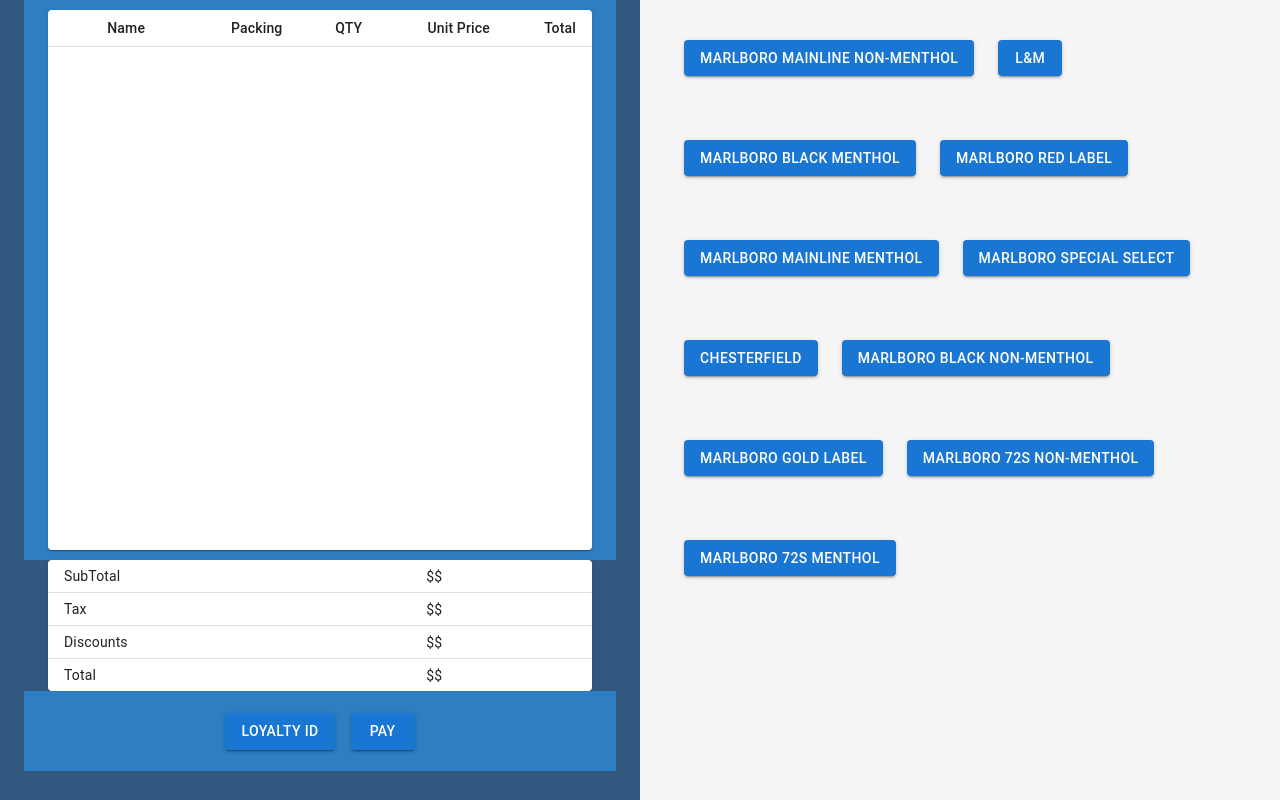
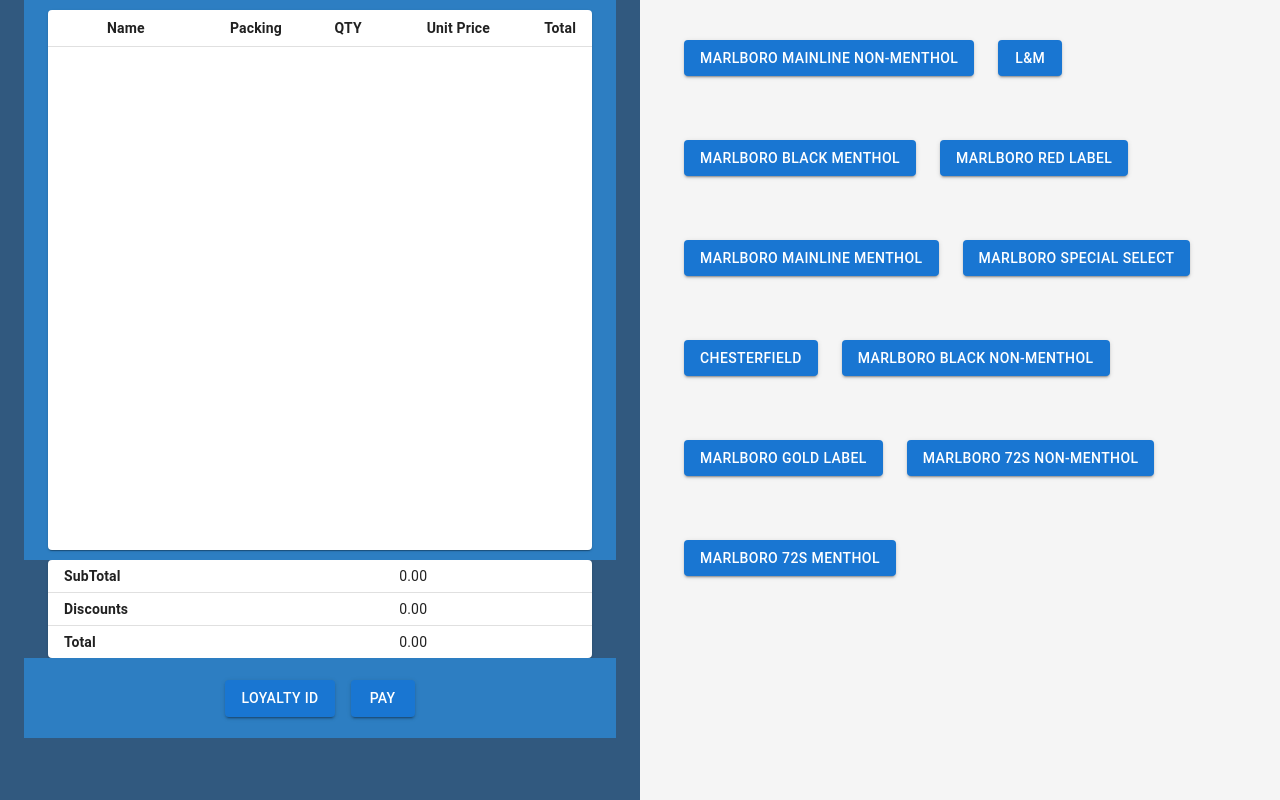
Before and after one commit to tyler-mcwilliam/pos-system, a React (Create React App) app: page / in a window 1280 px wide. Built offline with nearby package versions, Linux system fonts and the light colour scheme.

Commit message:
finished!

```diff
--- a/public/structures/pos_fetch_response.json
+++ b/public/structures/pos_fetch_response.json
@@ -17,7 +17,7 @@
           "offersStatusCode": "0000",
           "offersStatusMessage": "Success",
           "offerCustomMessages": [],
-          "offerID": "48980224-4228-4a04-8ac2-32171015b2ad",
+          "offerID": "6aa6327b-b84f-4a5b-84eb-7646ffbf8d3f",
           "offerStartDateTime": "2024-05-06T00:00:00",
           "offerEndDateTime": "2025-06-15T23:59:59"
         }
--- a/public/structures/pos_finalize_response.json
+++ b/public/structures/pos_finalize_response.json
@@ -17,7 +17,7 @@
           "offersClaimedStatus": [
             {
               "claimID": "2c7ecaf3-f17d-4b8c-8031-d3f91235aba5",
-              "claimedOfferID": "48980224-4228-4a04-8ac2-32171015b2ad",
+              "claimedOfferID": "6aa6327b-b84f-4a5b-84eb-7646ffbf8d3f",
               "claimStatus": "0000",
               "claimStatusMessage": "Success"
             }
--- a/src/App.js
+++ b/src/App.js
@@ -49,6 +49,13 @@
         (item) => item === existingProduct,
       );
       state.selectedProducts[index].quantity += 1;
+      state.selectedProducts[index].totalPrice =
+        Math.round(
+          state.selectedProducts[index].unitPrice *
+            state.selectedProducts[index].quantity *
+            100,
+        ) / 100;
+
       setState({
         ...state,
         selectedProducts: state.selectedProducts,
@@ -62,16 +69,14 @@
         .includes(packing["UPC"]),
     );
     const price =
-      packing["ConversionFactor"] *
-      state.prices.find((item) =>
-        item["SKUGUID"].includes(parentProduct["SKUGUID"]),
-      )["Allowances"][0]["MaxSuggestedRetailSellingPrice"];
+      Math.round(
+        packing["ConversionFactor"] *
+          state.prices.find((item) =>
+            item["SKUGUID"].includes(parentProduct["SKUGUID"]),
+          )["Allowances"][0]["MaxSuggestedRetailSellingPrice"] *
+          100,
+      ) / 100;
 
-    // const price =
-    //   packing["ConversionFactor"] *
-    //   state.prices.find((item) => item["SKUGUID"].includes(product["SKUGUID"]))[
-    //     "Allowances"
-    //   ][0]["MaxSuggestedRetailSellingPrice"];
     const quantity = 1;
     const newProduct = {
       name: parentProduct["SKUName"],
@@ -94,12 +99,19 @@
   }
   function deleteProductState(product) {
     //To be fixed
+    var index = state.selectedProducts.indexOf(product);
+    if (index !== -1) {
+      const spliceAmount =
+        state.selectedProducts[index + 1] &&
+        state.selectedProducts[index + 1]["upc"] === "offer"
+          ? 2
+          : 1;
+      state.selectedProducts.splice(index, spliceAmount);
+    }
+
     setState({
       ...state,
-      selectedProducts: state.selectedProducts.slice(
-        state.selectedProducts.find(product),
-        state.selectedProducts.find(product) + 1,
-      ),
+      selectedProducts: state.selectedProducts,
     });
   }
   function openPackingModal(product) {
@@ -138,8 +150,10 @@
         );
     }
     //
-    if (state.loyaltyId["isValid"] && state.personalOffer === {}) {
-      console.log("test");
+    if (
+      state.loyaltyId["isValid"] &&
+      JSON.stringify(state.personalOffer) === "{}"
+    ) {
       fetch("structures/pos_fetch_response.json")
         .then((response) => response.json())
         .then((jsonResponse) =>
@@ -147,30 +161,57 @@
             ...state,
             personalOffer: state.loyaltyOffers.find(
               (offer) =>
-                offer["offerId"] ===
-                jsonResponse["details"][0]["offersAvailable"][0]["offerId"],
+                offer["offerID"] ===
+                jsonResponse["details"][0]["offersAvailable"][0]["offerID"],
             ),
           }),
         );
     }
+    state.selectedProducts.forEach((product) => checkPackingForOffer(product));
   });
 
-  // outputs a javascript object from the parsed json
-  // const nock = require("nock");
+  function checkPackingForOffer(packing) {
+    const index = state.selectedProducts.findIndex((item) => item === packing);
+    // check if offer applies
+    if (JSON.stringify(state.personalOffer) !== "{}") {
+      //are applicable products in cart
+      const brandGuidObject = state.brandGUID.find((guid) =>
+        guid["packings"].find(
+          (guidPacking) => guidPacking["upc"] === packing["upc"],
+        ),
+      );
 
-  // const scope = nock("https://api.github.com")
-  //   .get("/repos/atom/atom/license")
-  //   .reply(200, {
-  //     license: {
-  //       key: "mit",
-  //       name: "MIT License",
-  //       spdx_id: "MIT",
-  //       url: "https://api.github.com/licenses/mit",
-  //       node_id: "MDc6TGljZW5zZTEz",
-  //     },
-  //   });
+      if (!brandGuidObject) {
+        return false;
+      }
 
-  // fetch("https://api.github.com/repos/atom/atom");
+      const brandGUID = brandGuidObject["brandGUID"];
+      if (
+        state.personalOffer["brands"].find(
+          (brand) => brand["brandGUID"] === brandGUID,
+        ) &&
+        state.selectedProducts[index].quantity >=
+          state.personalOffer["minimumQuantity"] &&
+        !state.selectedProducts.find((product) => product["upc"] === "offer")
+      ) {
+        const offerProduct = {
+          name: state.personalOffer["offerDescription"],
+          upc: "offer",
+          uom: "",
+          quantity: 1,
+          unitPrice: state.personalOffer["offerValue"] * -1,
+          totalPrice: state.personalOffer["offerValue"] * -1,
+        };
+        state.selectedProducts.splice(index + 1, 0, offerProduct);
+
+        setState({
+          ...state,
+          selectedProducts: state.selectedProducts,
+        });
+      }
+      return true;
+    }
+  }
 
   return (
     <div className="App">
@@ -216,7 +257,7 @@
             padding: "25px",
           }}
         >
-          <TotalsTable />
+          <TotalsTable selectedProducts={state.selectedProducts} />
         </Container>
         <Container
           fixed
@@ -364,8 +405,11 @@
                     },
                   })
                 }
-              />
-              <Button />
+              />{" "}
+              <br />
+              <Button variant="contained" onClick={() => closeLoyaltyModal()}>
+                Enter
+              </Button>
             </Box>
           </Modal>
         </div>
--- a/src/components/PosTable.js
+++ b/src/components/PosTable.js
@@ -9,18 +9,25 @@
 import DeleteIcon from "@mui/icons-material/Delete";
 
 export default function PosTable(props) {
-  console.log(props.products);
   return (
     <TableContainer sx={{ height: "100%" }} component={Paper}>
       <Table sx={{ minWidth: 300 }} size="small" aria-label="a dense table">
         <TableHead>
           <TableRow>
             <TableCell></TableCell>
-            <TableCell>Name</TableCell>
-            <TableCell align="right">Packing</TableCell>
-            <TableCell align="right">QTY</TableCell>
-            <TableCell align="right">Unit Price</TableCell>
-            <TableCell align="right">Total</TableCell>
+            <TableCell><b>Name</b></TableCell>
+            <TableCell align="right">
+              <b>Packing</b>
+            </TableCell>
+            <TableCell align="right">
+              <b>QTY</b>
+            </TableCell>
+            <TableCell align="right">
+              <b>Unit Price</b>
+            </TableCell>
+            <TableCell align="right">
+              <b>Total</b>
+            </TableCell>
           </TableRow>
         </TableHead>
         <TableBody>
@@ -38,8 +45,12 @@
                 </TableCell>
                 <TableCell align="right">{product["uom"]}</TableCell>
                 <TableCell align="right">{product["quantity"]}</TableCell>
-                <TableCell align="right">{product["unitPrice"]}</TableCell>
-                <TableCell align="right">{product["totalPrice"]}</TableCell>
+                <TableCell align="right">
+                  {product["unitPrice"].toFixed(2)}
+                </TableCell>
+                <TableCell align="right">
+                  {product["totalPrice"].toFixed(2)}
+                </TableCell>
               </TableRow>
             ))}
         </TableBody>
--- a/src/components/totalsTable.js
+++ b/src/components/totalsTable.js
@@ -3,33 +3,32 @@
 import TableBody from "@mui/material/TableBody";
 import TableCell from "@mui/material/TableCell";
 import TableContainer from "@mui/material/TableContainer";
-import TableHead from "@mui/material/TableHead";
 import TableRow from "@mui/material/TableRow";
 import Paper from "@mui/material/Paper";
 
-export default function TotalsTable() {
+export default function TotalsTable({ selectedProducts }) {
+  const subtotal = selectedProducts
+    .filter((product) => product["upc"] !== "offer")
+    .reduce((sum, product) => sum + product["totalPrice"], 0);
+  const offerTotal = selectedProducts
+    .filter((product) => product["upc"] === "offer")
+    .reduce((sum, product) => sum + product["totalPrice"], 0);
+
   return (
     <TableContainer component={Paper}>
       <Table sx={{ minWidth: 300 }} size="small" aria-label="a dense table">
-        <TableHead>
-          <TableRow></TableRow>
-        </TableHead>
         <TableBody>
           <TableRow sx={{ "&:last-child td, &:last-child th": { border: 0 } }}>
-            <TableCell>{"SubTotal"}</TableCell>
-            <TableCell>{"$$"}</TableCell>
+            <TableCell><b>{"SubTotal"}</b></TableCell>
+            <TableCell>{subtotal.toFixed(2)}</TableCell>
           </TableRow>
           <TableRow sx={{ "&:last-child td, &:last-child th": { border: 0 } }}>
-            <TableCell>{"Tax"}</TableCell>
-            <TableCell>{"$$"}</TableCell>
+            <TableCell><b>{"Discounts"}</b></TableCell>
+            <TableCell>{offerTotal.toFixed(2)}</TableCell>
           </TableRow>
           <TableRow sx={{ "&:last-child td, &:last-child th": { border: 0 } }}>
-            <TableCell>{"Discounts"}</TableCell>
-            <TableCell>{"$$"}</TableCell>
-          </TableRow>
-          <TableRow sx={{ "&:last-child td, &:last-child th": { border: 0 } }}>
-            <TableCell>{"Total"}</TableCell>
-            <TableCell>{"$$"}</TableCell>
+            <TableCell><b>{"Total"}</b></TableCell>
+            <TableCell>{(subtotal + offerTotal).toFixed(2)}</TableCell>
           </TableRow>
         </TableBody>
       </Table>
```
